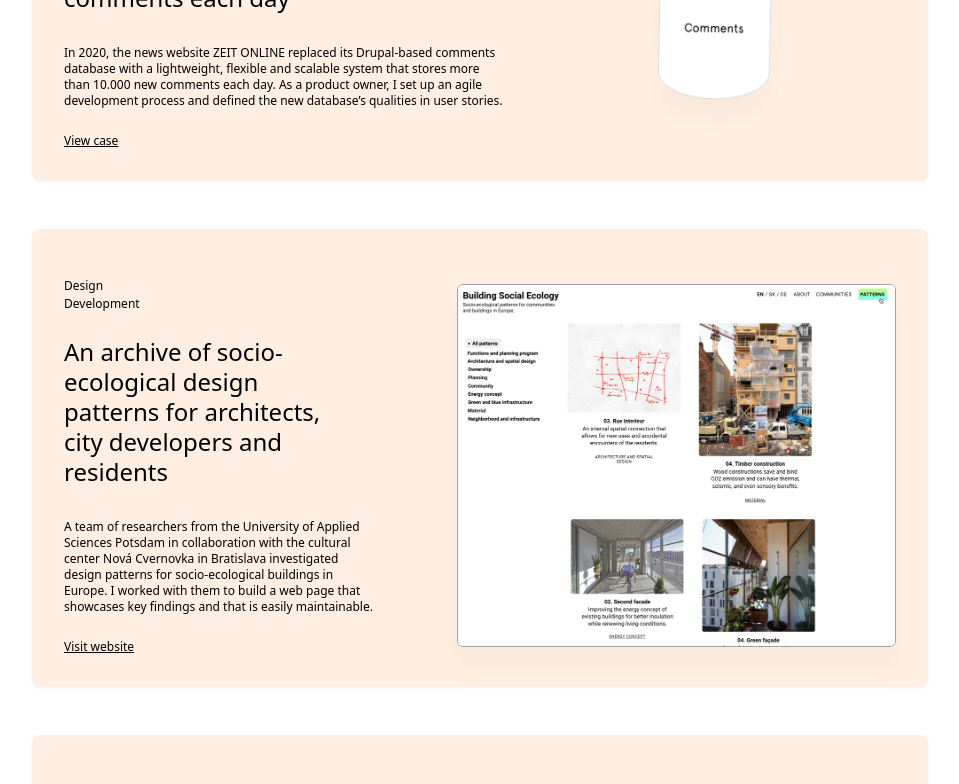
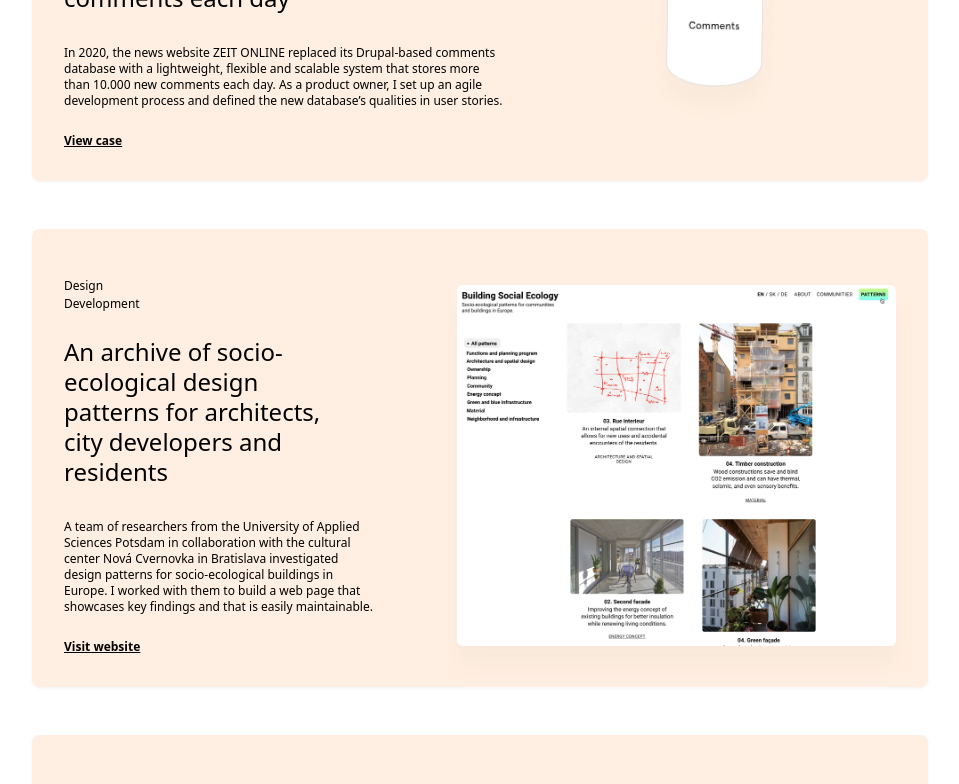
Before and after one commit to milanbargiel/portfolio, a Next.js app: page / in a window 1280 px wide. Shown: the part 820-1604 px from the top of the page, without its empty margins (160-1119 px from the left). Built offline with nearby package versions, Linux system fonts and the light colour scheme.

Commit message:
Make case links more prominent

```diff
--- a/components/project-list.js
+++ b/components/project-list.js
@@ -12,7 +12,7 @@ export default function ProjectList() {
         title="A lightweight, scalable database that stores more than 10.000 comments each day"
         image={commentsPic}
         imageAlt="Comments database"
-        imageStyles="w-20 ml-12 md:w-28 md:ml-0 md:mr-12 rotate-1 drop-shadow-apricot"
+        imageStyles="w-20 ml-12 md:w-24 md:ml-0 md:mr-12 rotate-1 drop-shadow-apricot"
         linkText="View case"
       >
         In 2020, the news website ZEIT ONLINE replaced its Drupal-based comments
@@ -26,7 +26,7 @@ export default function ProjectList() {
         title="An archive of socio-ecological design patterns for architects, city developers and residents"
         image={bsePic}
         imageAlt="Screenshot of buildingsocialecology.org"
-        imageStyles="rounded-md border border-gray-400 drop-shadow-apricot"
+        imageStyles="rounded-md drop-shadow-apricot"
         variant="wide-image"
         linkText="Visit website"
       >
--- a/components/project.js
+++ b/components/project.js
@@ -4,7 +4,9 @@ import PropTypes from 'prop-types'
 export default function Project(props) {
   // Create HTML li items from props.roles array
   const roleItems = props.roles.map((role, index) => (
-    <li key={index}>{role}</li>
+    <li key={index} className="mr-4">
+      {role}
+    </li>
   ))
 
   // Create layout width classes
@@ -16,6 +18,7 @@ export default function Project(props) {
     <article className="drop-shadow-sm px-4 pt-8 pb-4 mb-12 rounded-lg bg-apricot md:px-8 md:pb-8 md:pt-12 md:flex">
       <div className={`md:flex md:flex-col md:mr-10 ${contentWidth}`}>
         <ul className="text-xs mb-6 leading-normal">{roleItems}</ul>
+
         <h3
           className={`mb-8 text-2xl leading-tight font-medium hover:cursor-pointer ${
             props.variant === 'wide-image' ? 'md:w-5/6' : 'md:w-5/6'
@@ -24,7 +27,7 @@ export default function Project(props) {
           {props.title}
         </h3>
         <div className="text-xs mb-6">{props.children}</div>
-        <a className="inline-block text-xs underline hover:cursor-pointer hover:decoration-1 hover:transition-all hover:duration-150">
+        <a className="inline-block text-xs font-bold underline hover:cursor-pointer hover:decoration-2 hover:transition-all hover:duration-150">
           {props.linkText}
         </a>
       </div>
```
